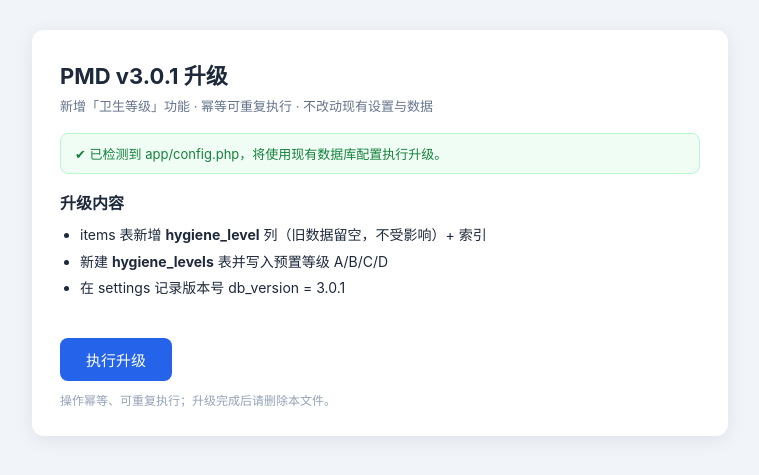
After one commit to Konwalia-academic/Properties-Management-Database, a PHP site: page /upgrade_301.php in a window 1280 px wide. The commit adds this page. Shown: the top 475 px of the page, without its empty margins (260-1019 px from the left). Run offline with PHP 8.4, Linux system fonts and the light colour scheme.

Commit message:
update-3-0-1

```diff
--- a/app/bootstrap.php
+++ b/app/bootstrap.php
@@ -9,7 +9,7 @@ define('PMD_APP', PMD_ROOT . '/app');
 define('PMD_PUBLIC', PMD_ROOT . '/public');
 define('PMD_STORAGE', PMD_APP . '/storage');
 define('PMD_LANG', PMD_APP . '/lang');
-define('PMD_VERSION', '1.2.1');
+define('PMD_VERSION', '3.0.1');
 
 // 目录检查（安装时创建）
 foreach ([PMD_STORAGE . '/tmp', PMD_STORAGE . '/logs', PMD_PUBLIC . '/uploads/logo'] as $d) {
--- a/app/lib/templates.php
+++ b/app/lib/templates.php
@@ -29,6 +29,7 @@ class Templates
         '物品母类别' => 'main_category',
         '物品子类别' => 'sub_category',
         '商品条形码' => 'barcode',
+        '卫生等级' => 'hygiene_level',
     ];
 
     public const EXCHANGE_HEADERS = [
@@ -51,6 +52,7 @@ class Templates
         '采购数量' => 'purchase_qty',
         '购入价格' => 'purchase_price',
         '备注' => 'notes',
+        '卫生等级' => 'hygiene_level',
     ];
 
     // 表头别名（兼容手工修改/英文表头）
@@ -71,6 +73,7 @@ class Templates
         'main_category' => ['物品母类别', 'main_category', '母类别'],
         'sub_category' => ['物品子类别', 'sub_category', '子类别'],
         'barcode' => ['商品条形码', 'barcode', '条形码'],
+        'hygiene_level' => ['卫生等级', 'hygiene_level', '卫生级别'],
     ];
 
     /**
--- a/public/install.php
+++ b/public/install.php
@@ -151,7 +151,7 @@ hr{margin:24px 0;border:0;border-top:1px solid #e2e8f0}
 <body>
 <div class="card">
   <h1>PMD 个人物品管理数据库 · 安装向导</h1>
-  <div class="sub">版本 1.2.1 · 安装前请确认 MySQL 已就绪，且已创建数据库（或当前账号具备建库权限）</div>
+  <div class="sub">版本 3.0.1 · 安装前请确认 MySQL 已就绪，且已创建数据库（或当前账号具备建库权限）</div>
 
   <h2 style="font-size:16px;margin-bottom:8px">环境检查</h2>
   <table>
--- a/tools/generate_templates.php
+++ b/tools/generate_templates.php
@@ -35,11 +35,11 @@ echo "生成 PMD 模板文件…\n";
 // 1. 物品导入模板（xlsx + csv）
 write_xlsx($outDir . '/物品导入模板_items_import_template.xlsx', [
     Templates::itemsHeaderRow(),
-    ['HBG001', 'A4复印纸（示例）', '得力', 'HOME', '', '', 25, 10, 5, '包', 80, '示例行，导入前请删除', 'H', 'BG', '6901234567890'],
+    ['HBG001', 'A4复印纸（示例）', '得力', 'HOME', '', '', 25, 10, 5, '包', 80, '示例行，导入前请删除', 'H', 'BG', '6901234567890', 'A'],
 ], '物品导入');
 CsvIO::write($outDir . '/物品导入模板_items_import_template.csv', [
     Templates::itemsHeaderRow(),
-    ['HBG001', 'A4复印纸（示例）', '得力', 'HOME', '', '', 25, 10, 5, '包', 80, '示例行，导入前请删除', 'H', 'BG', '6901234567890'],
+    ['HBG001', 'A4复印纸（示例）', '得力', 'HOME', '', '', 25, 10, 5, '包', 80, '示例行，导入前请删除', 'H', 'BG', '6901234567890', 'A'],
 ]);
 echo "  ✔ 物品导入模板_items_import_template.csv\n";
 
@@ -52,7 +52,7 @@ write_xlsx($outDir . '/物资交换作业单模板_exchange_worksheet_template.x
 // 3. 物资采购欲购清单模板
 write_xlsx($outDir . '/物资采购欲购清单模板_purchase_list_template.xlsx', [
     Templates::purchaseHeaderRow(),
-    ['NDZ001', '蓝牙键盘（示例）', '罗技', 'N', 'DZ', 'HOME', '个', 1, 1, 199, '示例行，请替换或删除'],
+    ['NDZ001', '蓝牙键盘（示例）', '罗技', 'N', 'DZ', 'HOME', '个', 1, 1, 199, '示例行，请替换或删除', 'A'],
 ], '物资采购欲购清单');
 
 echo "完成。模板目录：" . $outDir . "\n";
--- /dev/null
+++ b/upgrade_301.php
@@ -0,0 +1,355 @@
+<?php
+/**
+ * ============================================================
+ *  PMD v3.0.1 升级工具（卫生等级功能）— 单文件网页版
+ * ============================================================
+ *  用法：
+ *    1. 把本文件上传到服务器（建议放网站根目录 public/ 下），
+ *       例如：https://你的域名/upgrade_301.php
+ *    2. 浏览器打开该地址，点击「执行升级」即可。
+ *
+ *  本文件会自动完成以下数据库变更（幂等，可重复执行，不影响现有数据）：
+ *    1. items 表新增 hygiene_level 列（旧数据留空）+ idx_hygiene 索引
+ *    2. 新建 hygiene_levels 表（卫生等级方案）
+ *    3. 写入预置等级 A/B/C/D（食品接触 / 母婴与敏感部位接触 / 皮肤接触 / 地面与脏污材料接触）
+ *    4. 在 settings 表记录 db_version = 3.0.1
+ *
+ *  说明：
+ *    - 若能在同级/上级目录找到 app/config.php，则直接使用现有数据库配置（不覆盖）。
+ *    - 若找不到 config.php，会在网页中请你填写数据库连接信息；
+ *      升级成功后（若目录可写）自动生成 app/config.php，方便后续访问系统。
+ *    - 升级完成后请删除本文件。
+ *
+ *  命令行也可运行：php upgrade_301.php [db_host] [db_port] [db_name] [db_user] [db_pass]
+ * ============================================================
+ */
+declare(strict_types=1);
+
+error_reporting(E_ALL);
+ini_set('display_errors', '0');
+ini_set('log_errors', '1');
+
+$IS_CLI = (PHP_SAPI === 'cli');
+
+// ---------------- 工具函数 ----------------
+
+/** 查找 app/config.php */
+function pmd_find_config(): ?string
+{
+    $candidates = [
+        __DIR__ . '/app/config.php',
+        __DIR__ . '/../app/config.php',
+        __DIR__ . '/../../app/config.php',
+        dirname(__DIR__) . '/app/config.php',
+        dirname(__DIR__) . '/../app/config.php',
+    ];
+    foreach (array_unique($candidates) as $f) {
+        if (is_file($f)) {
+            return $f;
+        }
+    }
+    return null;
+}
+
+/** 从 POST / 默认值读取数据库参数 */
+function pmd_db_input(string $k, string $default = ''): string
+{
+    return trim((string)($_POST[$k] ?? $default));
+}
+
+/** 建立连接 */
+function pmd_connect(array $db): PDO
+{
+    $dsn = sprintf(
+        'mysql:host=%s;port=%d;dbname=%s;charset=%s',
+        $db['host'] ?? '127.0.0.1',
+        (int)($db['port'] ?? 3306),
+        $db['name'] ?? 'pmd',
+        $db['charset'] ?? 'utf8mb4'
+    );
+    return new PDO($dsn, $db['user'] ?? '', $db['pass'] ?? '', [
+        PDO::ATTR_ERRMODE => PDO::ERRMODE_EXCEPTION,
+        PDO::ATTR_DEFAULT_FETCH_MODE => PDO::FETCH_ASSOC,
+    ]);
+}
+
+/** 执行升级，返回日志数组 */
+function pmd_upgrade(PDO $pdo): array
+{
+    $log = [];
+
+    // 1. items 表是否存在
+    $t = $pdo->query("SHOW TABLES LIKE 'items'")->fetch();
+    if (!$t) {
+        throw new RuntimeException('未找到 items 表，请确认数据库名正确（升级前系统应已正常部署）。');
+    }
+
+    // 2. items.hygiene_level 列
+    $col = $pdo->query("SHOW COLUMNS FROM items LIKE 'hygiene_level'")->fetch();
+    if ($col) {
+        $log[] = 'items.hygiene_level 列已存在，跳过';
+    } else {
+        $pdo->exec("ALTER TABLE items ADD COLUMN hygiene_level CHAR(1) NOT NULL DEFAULT '' COMMENT '卫生等级（A/B/C/D 或自定义，可空）' AFTER barcode");
+        $log[] = '已为 items 表新增 hygiene_level 列';
+    }
+
+    // 3. idx_hygiene 索引
+    $idx = $pdo->query("SHOW INDEX FROM items WHERE Key_name = 'idx_hygiene'")->fetch();
+    if ($idx) {
+        $log[] = 'items.idx_hygiene 索引已存在，跳过';
+    } else {
+        $pdo->exec('ALTER TABLE items ADD KEY idx_hygiene (hygiene_level)');
+        $log[] = '已为 items 表新增 idx_hygiene 索引';
+    }
+
+    // 4. hygiene_levels 表
+    $pdo->exec("CREATE TABLE IF NOT EXISTS hygiene_levels (
+        code       CHAR(1)      NOT NULL COMMENT '等级代码（1位字母）',
+        name       VARCHAR(100) NOT NULL DEFAULT '' COMMENT '等级名称',
+        sort_order INT NOT NULL DEFAULT 0 COMMENT '排序',
+        PRIMARY KEY (code)
+    ) ENGINE=InnoDB DEFAULT CHARSET=utf8mb4 COMMENT='卫生等级'");
+    $log[] = 'hygiene_levels 表已就绪';
+
+    // 5. 预置等级（INSERT IGNORE，不覆盖已存在的自定义记录）
+    $st = $pdo->prepare('INSERT IGNORE INTO hygiene_levels (code, name, sort_order) VALUES (?,?,?)');
+    $defaults = [
+        ['A', '食品接触', 10],
+        ['B', '母婴与敏感部位接触', 20],
+        ['C', '皮肤接触', 30],
+        ['D', '地面与脏污材料接触', 40],
+    ];
+    $inserted = 0;
+    foreach ($defaults as $row) {
+        $st->execute($row);
+        $inserted += $st->rowCount();
+    }
+    $log[] = '预置卫生等级：新增 ' . $inserted . ' 个（A/B/C/D）';
+
+    // 6. 记录版本
+    try {
+        $pdo->exec("INSERT INTO settings (skey, svalue) VALUES ('db_version', '3.0.1')
+                    ON DUPLICATE KEY UPDATE svalue = VALUES(svalue)");
+        $log[] = '已记录数据库版本 db_version = 3.0.1';
+    } catch (Throwable $e) {
+        $log[] = '（提示）settings 表写入 db_version 失败：' . $e->getMessage();
+    }
+
+    // 7. 汇总校验
+    $levels = $pdo->query('SELECT code, name FROM hygiene_levels ORDER BY sort_order, code')->fetchAll();
+    $log[] = '当前卫生等级方案：' . (count($levels) ? implode('、', array_map(fn($l) => $l['code'] . '=' . $l['name'], $levels)) : '(空)');
+    $total = (int)$pdo->query('SELECT COUNT(*) FROM items')->fetchColumn();
+    $log[] = '物品总数：' . $total . '（旧数据卫生等级留空，可在编辑时补充）';
+
+    return $log;
+}
+
+/** 尝试生成 app/config.php（仅当不存在时），返回 [ok, path|err] */
+function pmd_try_write_config(array $db): array
+{
+    $dirs = array_unique([
+        __DIR__ . '/app',
+        __DIR__ . '/../app',
+    ]);
+    $target = '';
+    foreach ($dirs as $d) {
+        if (is_dir($d)) {
+            $target = $d . '/config.php';
+            break;
+        }
+    }
+    if ($target === '') {
+        if (@mkdir(__DIR__ . '/app', 0775, true)) {
+            $target = __DIR__ . '/app/config.php';
+        }
+    }
+    if ($target === '') {
+        return [false, '未找到可写的 app 目录，请手动创建 app/config.php'];
+    }
+    if (is_file($target)) {
+        return [false, 'app/config.php 已存在，未覆盖'];
+    }
+    $config = [
+        'db' => [
+            'host'    => $db['host'],
+            'port'    => (int)$db['port'],
+            'name'    => $db['name'],
+            'user'    => $db['user'],
+            'pass'    => $db['pass'],
+            'charset' => 'utf8mb4',
+        ],
+        'session' => ['name' => 'PMDSESSID', 'lifetime' => 28800],
+        'upload_max_bytes' => 10 * 1024 * 1024,
+    ];
+    $php = "<?php\n// PMD 配置文件（由 upgrade_301.php 生成）\nreturn " . var_export($config, true) . ";\n";
+    if (@file_put_contents($target, $php) === false) {
+        return [false, '写入 ' . $target . ' 失败，请检查目录写权限'];
+    }
+    return [true, '已生成 ' . $target];
+}
+
+// ---------------- 命令行模式 ----------------
+if ($IS_CLI) {
+    if (count($argv) >= 6) {
+        $db = [
+            'host' => $argv[1],
+            'port' => (int)$argv[2],
+            'name' => $argv[3],
+            'user' => $argv[4],
+            'pass' => $argv[5],
+            'charset' => 'utf8mb4',
+        ];
+    } else {
+        $cfgFile = pmd_find_config();
+        if (!$cfgFile) {
+            fwrite(STDERR, "未找到 app/config.php。\n用法: php upgrade_301.php [db_host] [db_port] [db_name] [db_user] [db_pass]\n");
+            exit(1);
+        }
+        $cfg = require $cfgFile;
+        $db = ($cfg['db'] ?? null);
+        if (!is_array($db)) {
+            fwrite(STDERR, "config.php 缺少 db 配置。\n");
+            exit(1);
+        }
+    }
+    try {
+        $pdo = pmd_connect($db);
+        echo "PMD v3.0.1 升级结果：\n";
+        foreach (pmd_upgrade($pdo) as $line) {
+            echo "  - $line\n";
+        }
+        echo "升级完成。\n";
+        exit(0);
+    } catch (Throwable $e) {
+        fwrite(STDERR, '升级失败：' . $e->getMessage() . "\n");
+        exit(1);
+    }
+}
+
+// ============================================================
+// 网页模式
+// ============================================================
+
+$configFile = pmd_find_config();
+$dbFromConfig = null;
+if ($configFile) {
+    try {
+        $cfg = require $configFile;
+        $dbFromConfig = is_array($cfg['db'] ?? null) ? $cfg['db'] : null;
+    } catch (Throwable $e) {
+        $dbFromConfig = null;
+    }
+}
+
+$isPost = ($_SERVER['REQUEST_METHOD'] ?? 'GET') === 'POST';
+$runRequested = $isPost && (($_POST['run'] ?? '') === '1');
+
+// 决定使用的数据库配置
+$db = $dbFromConfig;
+if ($db === null) {
+    $db = [
+        'host' => pmd_db_input('db_host', '127.0.0.1'),
+        'port' => pmd_db_input('db_port', '3306'),
+        'name' => pmd_db_input('db_name', 'pmd'),
+        'user' => pmd_db_input('db_user'),
+        'pass' => (string)($_POST['db_pass'] ?? ''),
+        'charset' => 'utf8mb4',
+    ];
+}
+
+$result = null;   // ['ok' => bool, 'log' => [], 'config_written' => ...]
+$error = '';
+
+if ($runRequested) {
+    // 若无 config，校验必填项
+    if ($dbFromConfig === null) {
+        if ($db['user'] === '' || $db['name'] === '') {
+            $error = '请填写数据库名称与用户名。';
+            $runRequested = false;
+        }
+    }
+}
+
+if ($runRequested) {
+    try {
+        $pdo = pmd_connect($db);
+        $log = pmd_upgrade($pdo);
+        $configWritten = null;
+        if ($dbFromConfig === null) {
+            $configWritten = pmd_try_write_config($db);
+        }
+        $result = ['ok' => true, 'log' => $log, 'config_written' => $configWritten];
+    } catch (Throwable $e) {
+        $result = ['ok' => false, 'log' => ['升级失败：' . $e->getMessage()], 'config_written' => null];
+    }
+}
+
+// ---------------- 页面输出 ----------------
+header('Content-Type: text/html; charset=utf-8');
+echo '<!DOCTYPE html><html lang="zh-CN"><head><meta charset="UTF-8"><meta name="viewport" content="width=device-width, initial-scale=1.0">';
+echo '<title>PMD v3.0.1 升级</title></head>';
+echo '<body style="margin:0;font-family:-apple-system,\'PingFang SC\',\'Microsoft YaHei\',sans-serif;background:#f1f5f9;color:#1e293b;padding:30px 16px">';
+echo '<div style="max-width:640px;margin:0 auto;background:#fff;border-radius:12px;padding:28px;box-shadow:0 4px 20px rgba(0,0,0,.08)">';
+echo '<h1 style="font-size:22px;margin:0 0 6px">PMD v3.0.1 升级</h1>';
+echo '<div style="color:#64748b;font-size:13px;margin-bottom:18px">新增「卫生等级」功能 · 幂等可重复执行 · 不改动现有设置与数据</div>';
+
+if ($result !== null) {
+    $ok = $result['ok'];
+    echo '<div style="padding:12px 14px;border-radius:8px;font-size:14px;margin-bottom:16px;background:' . ($ok ? '#f0fdf4' : '#fef2f2') . ';color:' . ($ok ? '#15803d' : '#b91c1c') . ';border:1px solid ' . ($ok ? '#bbf7d0' : '#fecaca') . '">'
+        . ($ok ? '✔ 升级完成' : '✘ 升级失败') . '</div>';
+    echo '<ul style="line-height:1.9;font-size:14px;margin:0 0 16px;padding-left:20px">';
+    foreach ($result['log'] as $line) {
+        echo '<li>' . htmlspecialchars($line) . '</li>';
+    }
+    echo '</ul>';
+    if ($result['config_written'] !== null) {
+        echo '<div style="padding:10px 14px;border-radius:8px;font-size:13px;margin-bottom:16px;background:#eff6ff;color:#1d4ed8;border:1px solid #bfdbfe">'
+            . ($result['config_written'][0] ? '✔ ' : '⚠ ') . htmlspecialchars($result['config_written'][1]) . '</div>';
+    }
+    if ($ok) {
+        echo '<p style="font-size:13px;color:#94a3b8">请同步部署本次 v3.0.1 的全部代码文件；升级完成后删除本文件。</p>';
+        echo '<p><a href="/" style="color:#2563eb">← 返回系统首页</a></p>';
+    }
+    echo '</div></body></html>';
+    exit;
+}
+
+if ($error !== '') {
+    echo '<div style="padding:10px 14px;border-radius:8px;font-size:14px;margin-bottom:16px;background:#fef2f2;color:#b91c1c;border:1px solid #fecaca">' . htmlspecialchars($error) . '</div>';
+}
+
+// 配置来源提示
+if ($dbFromConfig !== null) {
+    echo '<div style="padding:10px 14px;border-radius:8px;font-size:13px;margin-bottom:16px;background:#f0fdf4;color:#15803d;border:1px solid #bbf7d0">';
+    echo '✔ 已检测到 ' . htmlspecialchars(basename(dirname($configFile)) . '/config.php') . '，将使用现有数据库配置执行升级。</div>';
+} else {
+    echo '<div style="padding:10px 14px;border-radius:8px;font-size:13px;margin-bottom:16px;background:#fefce8;color:#a16207;border:1px solid #fde68a">';
+    echo '⚠ 未找到 app/config.php，请在下表填写数据库连接信息。升级成功后将尝试自动生成 app/config.php。</div>';
+}
+
+echo '<h2 style="font-size:16px;margin:0 0 8px">升级内容</h2>';
+echo '<ul style="line-height:1.9;font-size:14px;margin:0 0 18px;padding-left:20px">';
+echo '<li>items 表新增 <b>hygiene_level</b> 列（旧数据留空，不受影响）+ 索引</li>';
+echo '<li>新建 <b>hygiene_levels</b> 表并写入预置等级 A/B/C/D</li>';
+echo '<li>在 settings 记录版本号 db_version = 3.0.1</li>';
+echo '</ul>';
+
+echo '<form method="post">';
+if ($dbFromConfig === null) {
+    echo '<h2 style="font-size:16px;margin:0 0 8px">数据库连接</h2>';
+    echo '<div style="display:flex;gap:12px">';
+    echo '<div style="flex:2"><label style="display:block;font-size:13px;color:#475569;margin:8px 0 4px">主机</label><input type="text" name="db_host" value="' . htmlspecialchars($db['host']) . '" style="width:100%;box-sizing:border-box;padding:9px 12px;border:1px solid #cbd5e1;border-radius:8px;font-size:14px"></div>';
+    echo '<div style="flex:1"><label style="display:block;font-size:13px;color:#475569;margin:8px 0 4px">端口</label><input type="number" name="db_port" value="' . htmlspecialchars($db['port']) . '" style="width:100%;box-sizing:border-box;padding:9px 12px;border:1px solid #cbd5e1;border-radius:8px;font-size:14px"></div>';
+    echo '</div>';
+    echo '<label style="display:block;font-size:13px;color:#475569;margin:8px 0 4px">数据库名称</label><input type="text" name="db_name" value="' . htmlspecialchars($db['name']) . '" style="width:100%;box-sizing:border-box;padding:9px 12px;border:1px solid #cbd5e1;border-radius:8px;font-size:14px">';
+    echo '<label style="display:block;font-size:13px;color:#475569;margin:8px 0 4px">用户名</label><input type="text" name="db_user" value="' . htmlspecialchars($db['user']) . '" style="width:100%;box-sizing:border-box;padding:9px 12px;border:1px solid #cbd5e1;border-radius:8px;font-size:14px">';
+    echo '<label style="display:block;font-size:13px;color:#475569;margin:8px 0 4px">密码</label><input type="password" name="db_pass" autocomplete="off" style="width:100%;box-sizing:border-box;padding:9px 12px;border:1px solid #cbd5e1;border-radius:8px;font-size:14px">';
+    echo '<div style="font-size:12px;color:#94a3b8;margin-top:6px">数据库必须已存在（升级前系统应已部署）。</div>';
+} else {
+    echo '<input type="hidden" name="use_config" value="1">';
+}
+echo '<button type="submit" name="run" value="1" style="margin-top:18px;background:#2563eb;color:#fff;border:0;padding:11px 26px;border-radius:8px;font-size:15px;cursor:pointer">执行升级</button>';
+echo '<div style="font-size:12px;color:#94a3b8;margin-top:10px">操作幂等、可重复执行；升级完成后请删除本文件。</div>';
+echo '</form>';
+
+echo '</div></body></html>';
```
Also changed, not shown: app/api.php (+63 -3 lines), app/lang/zh-CN.php (+8 -0 lines), app/lib/hygiene.php (added, +57 -0 lines), app/lib/importer.php (+26 -2 lines), app/lib/items.php (+20 -7 lines), docs/使用说明.md (+9 -6 lines), sql/import_template.sql (+8 -8 lines), sql/init.sql (+23 -0 lines), public/assets/css/style.css, public/assets/js/app.js, readme.md, 4 other files.
